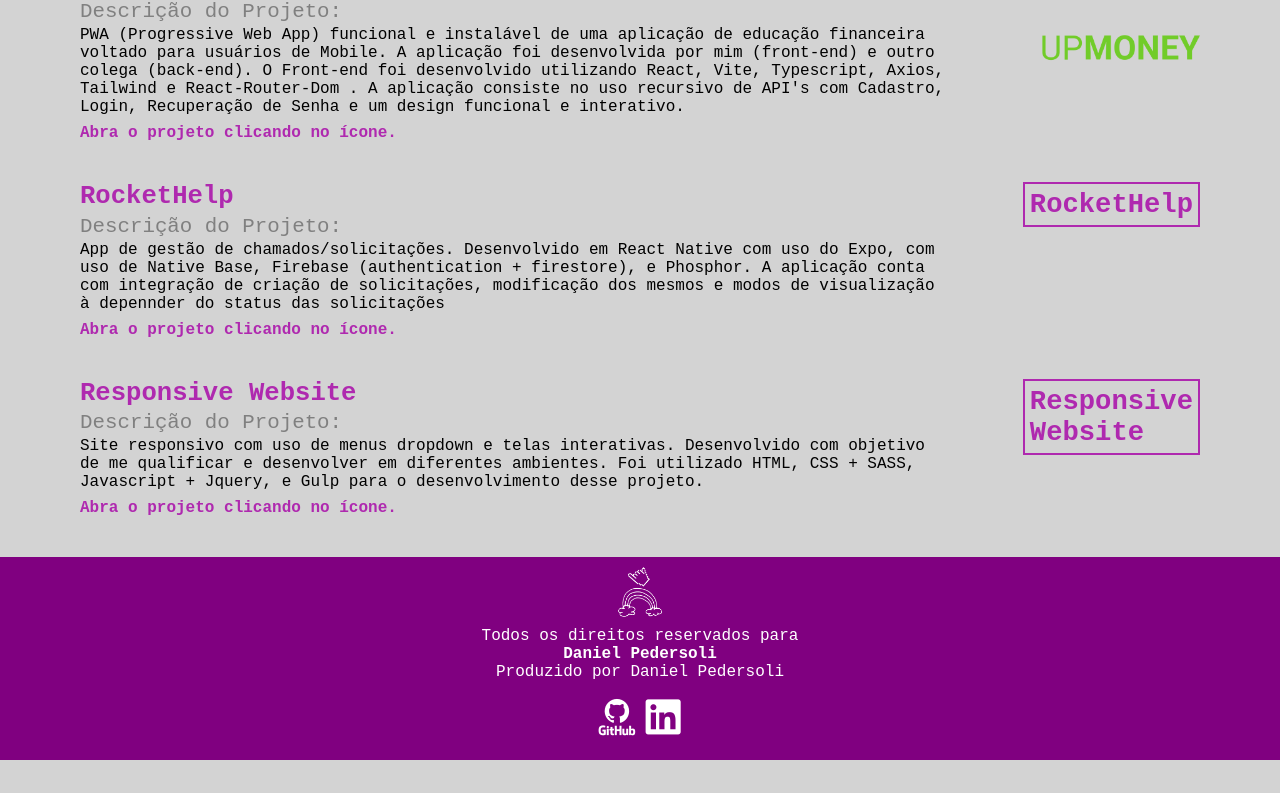
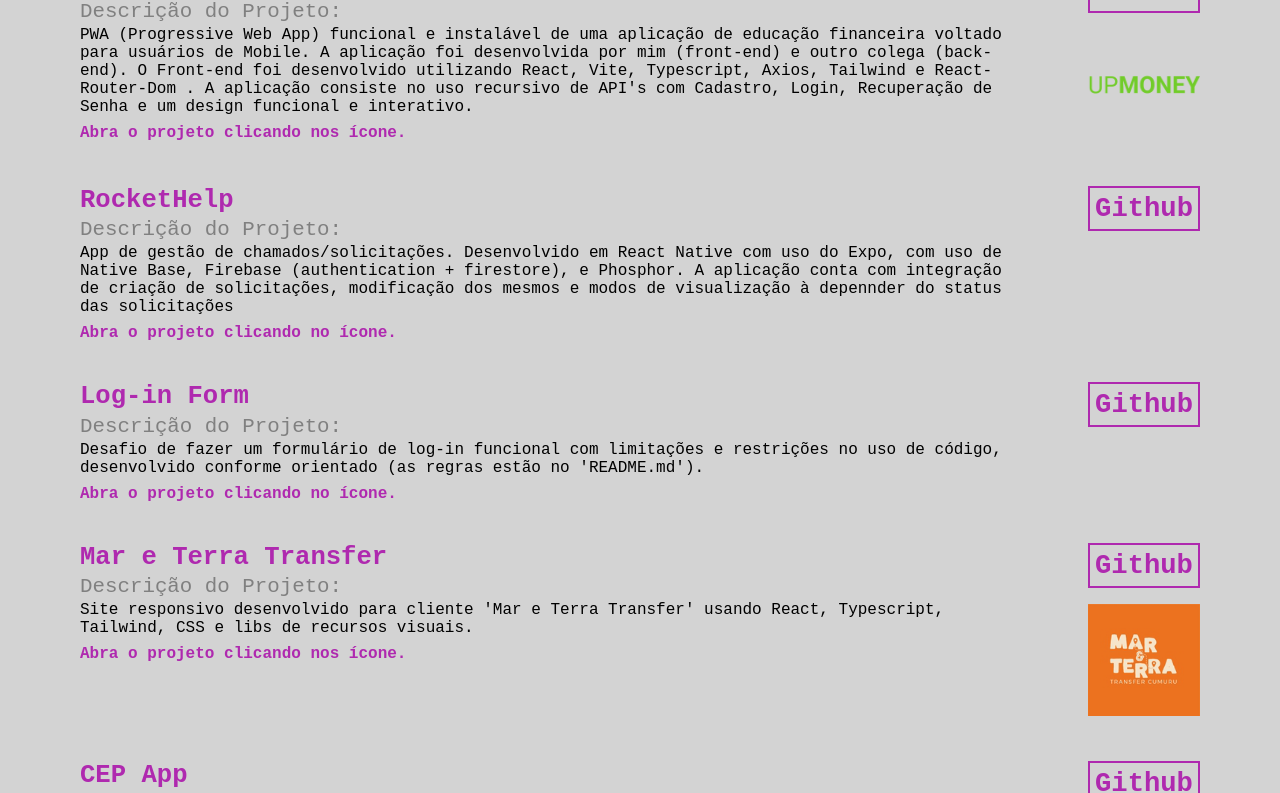
Before and after one commit to dpedersoli/dpedersoli-portfolio, a React (Vite) app: page / in a window 1280 px wide. Shown: the part 1045-1838 px from the top of the page. Before the commit the page ends 1805 px from the top, so only its background shows below. Built offline with nearby package versions, Linux system fonts and the light colour scheme.

Commit message:
need improve in project collumn

```diff
--- a/index.html
+++ b/index.html
@@ -2,14 +2,27 @@
 <html lang="pt-br">
   <head>
     <meta charset="UTF-8" />
-    <link rel="icon" type="image/png" href="/src/images/black-logo-Daniel-Pedersoli.png" />
+    <link
+      rel="icon"
+      type="image/png"
+      href="/src/assets/images/black-logo-Daniel-Pedersoli.png"
+    />
     <meta name="viewport" content="width=device-width, initial-scale=1.0" />
     <title>dpedersoli Portfolio</title>
-    <link rel="preconnect" href="https://fonts.googleapis.com">
-    <link rel="preconnect" href="https://fonts.gstatic.com" crossorigin>
-    <link href="https://fonts.googleapis.com/css2?family=Press+Start+2P&display=swap" rel="stylesheet">
-    <link href="https://fonts.googleapis.com/css2?family=Staatliches&display=swap" rel="stylesheet">
-    <link rel="stylesheet" href="https://cdn.jsdelivr.net/gh/devicons/devicon@v2.15.1/devicon.min.css">
+    <link rel="preconnect" href="https://fonts.googleapis.com" />
+    <link rel="preconnect" href="https://fonts.gstatic.com" crossorigin />
+    <link
+      href="https://fonts.googleapis.com/css2?family=Press+Start+2P&display=swap"
+      rel="stylesheet"
+    />
+    <link
+      href="https://fonts.googleapis.com/css2?family=Staatliches&display=swap"
+      rel="stylesheet"
+    />
+    <link
+      rel="stylesheet"
+      href="https://cdn.jsdelivr.net/gh/devicons/devicon@v2.15.1/devicon.min.css"
+    />
   </head>
   <body>
     <div id="root"></div>
--- a/src/App.tsx
+++ b/src/App.tsx
@@ -1,6 +1,8 @@
 import WhiteLogo from '/src/assets/images/white-logo-Daniel-Pedersoli.png'
 import DanielImage from '/src/assets/images/Daniel_Pedersoli_foto_perfil.png'
 import UpMoneyLogo from '/src/assets/images/UpMoney-Logo.png'
+import MarETerraTransferLogo from '/src/assets/images/mar-e-terra-transfer-logo.png'
+import CepAppLogo from '/src/assets/images/cep-app.png'
 
 import { Header, TopImage, About, Technologies, Projects, Footer } from './Styles/Style-app'
 import { Project } from './components/Project'
@@ -45,9 +47,10 @@
             <Project
               projectName="UpMoney"
               projectDescription="PWA (Progressive Web App) funcional e instalável de uma aplicação de educação financeira voltado para usuários de Mobile. A aplicação foi desenvolvida por mim (front-end) e outro colega (back-end). O Front-end foi desenvolvido utilizando React, Vite, Typescript, Axios, Tailwind e React-Router-Dom . A aplicação consiste no uso recursivo de API's com Cadastro, Login, Recuperação de Senha e um design funcional e interativo."
-            projectLinkInvite="Abra o projeto clicando no ícone."
+              projectLinkInvite="Abra o projeto clicando nos ícone."
               projectLink="https://github.com/dpedersoli/desafio-chefao"
               projectImage={UpMoneyLogo}
+              projectWebsite="https://ga-up-money.netlify.app/"
               projectImageAlt="upmoney-daniel-pedersoli"
             />
 
@@ -56,15 +59,33 @@
               projectDescription="App de gestão de chamados/solicitações. Desenvolvido em React Native com uso do Expo, com uso de Native Base, Firebase (authentication + firestore), e Phosphor. A aplicação conta com integração de criação de solicitações, modificação dos mesmos e modos de visualização à depennder do status das solicitações"
               projectLinkInvite="Abra o projeto clicando no ícone."
               projectLink="https://github.com/dpedersoli/ignite-lab"
-            textNotImage="RocketHelp"
             />
 
             <Project
-            projectName="Responsive Website"
-            projectDescription="Site responsivo com uso de menus dropdown e telas interativas. Desenvolvido com objetivo de me qualificar e desenvolver em diferentes ambientes. Foi utilizado HTML, CSS + SASS, Javascript + Jquery, e Gulp para o desenvolvimento desse projeto."
+              projectName="Log-in Form"
+              projectDescription="Desafio de fazer um formulário de log-in funcional com limitações e restrições no uso de código, desenvolvido conforme orientado (as regras estão no 'README.md')."
               projectLinkInvite="Abra o projeto clicando no ícone."
-            projectLink="https://github.com/dpedersoli/dot"
-            textNotImage="Responsive Website"
+              projectLink="https://github.com/dpedersoli/react-js-login"
+            />
+
+            <Project
+              projectName="Mar e Terra Transfer"
+              projectDescription="Site responsivo desenvolvido para cliente 'Mar e Terra Transfer' usando React, Typescript, Tailwind, CSS e libs de recursos visuais."
+              projectLinkInvite="Abra o projeto clicando nos ícone."
+              projectLink="https://github.com/dpedersoli/mar-e-terra-transfer"
+              projectImage={MarETerraTransferLogo}
+              projectWebsite="https://mar-e-terra-transfer.netlify.app/"
+              textNotImage="Mar e Terra Transfer"
+            />
+
+            <Project
+              projectName="CEP App"
+              projectDescription="Site para consulta de CEP por meio de API. Foi desenvolvido um CRUD utilizando React, Typescript, Tailwind, CSS."
+              projectLinkInvite="Abra o projeto clicando nos ícone."
+              projectLink="https://github.com/dpedersoli/cep-app"
+              projectImage={CepAppLogo}
+              projectWebsite="https://cep-app-list.netlify.app/"
+              textNotImage="CEP App"
             />
           </div>
         </Projects>
--- a/src/components/Project.tsx
+++ b/src/components/Project.tsx
@@ -5,12 +5,13 @@
   projectDescription: string;
   projectLinkInvite?: string;
   projectLink: string;
+  projectWebsite?: string;
   projectImage?: string;
   projectImageAlt?: string;
   textNotImage?: string;
 }
 
-export function Project({ projectName, projectDescription, projectLinkInvite, projectLink, projectImage, projectImageAlt, textNotImage }: Props){
+export function Project({ projectName, projectDescription, projectLinkInvite, projectLink, projectWebsite, projectImage, projectImageAlt, textNotImage }: Props){
   return(
     <Projects>
         <div className="project">
@@ -20,11 +21,16 @@
             <p>{projectDescription}</p>
             <p className="strong">{projectLinkInvite}</p>
           </div>
+
           <div className="project-link">
             <a href={projectLink} target="_blank">
+              <h5>Github</h5>
+            </a>
+            <a href={projectWebsite} target="_blank">
               { projectImage
               ? <img src={projectImage} alt={projectImageAlt} />
-              : <h5>{textNotImage}</h5>
+              : textNotImage &&
+              <h5>{textNotImage}</h5>
               }
             </a>
           </div>
--- a/src/components/projectStyle.ts
+++ b/src/components/projectStyle.ts
@@ -3,10 +3,11 @@
 export const Projects = styled.section`
 .project{
   display: flex;
+  justify-content: space-between;
   margin: 2.5rem 4rem;
 }
 
-  h3{
+h3{
     font-size: 1.6rem;
     font-weight: bold;
     color: rgb(175, 41, 175);
@@ -35,8 +36,7 @@
 
           h5:hover{
             color: white;
-            border: 4px solid rgb(175, 41, 175);
-            transition: all 0.3s;
+            transition: all 0.1s;
           }
 
             p{
@@ -51,16 +51,28 @@
 
                 img{
                   margin-left: 5rem;
-                  width: 10rem;
+                  width: 7rem;
                 }
+
+                  .project-link{
+                    display: flex;
+                    flex-direction: column;
+                    gap: 1rem;
+                    cursor: pointer;
+                  }
 
 @media screen and (max-width: 720px){
   .project{
     margin: 2.5rem 1rem;
+    flex-direction: column;
   }
+
+    .project-link{
+      gap: 0rem;
+    }
 }
 
-@media screen and (max-width: 400px){
+@media screen and (max-width: 500px){
   .project{
     flex-direction: column;
     align-items: center;
@@ -90,8 +102,12 @@
 
               h5{
                 margin-right: 5rem;
-                margin-top: 3rem;
-                margin-bottom: 4.5rem;
+                margin-top: 2rem;
+                margin-bottom: 2rem;
+              }
+
+              .project-link{
+                gap: 0;
               }
   }
 `
```
Also changed, not shown: src/Styles/Style-app.ts (+10 -5 lines), src/assets/images/cep-app.png (added), src/assets/images/mar-e-terra-transfer-logo.png (added). Lines whose indentation alone changed are shown as unchanged.
